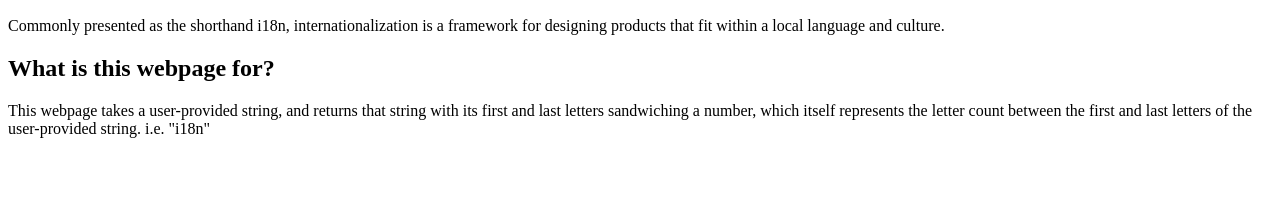
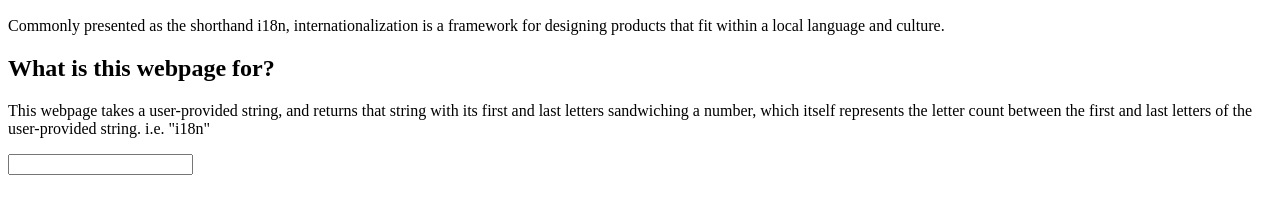
Before and after one commit to mrothe570/internationalization, a plain HTML site: page index.html in a window 1280 px wide. Shown: the part 110-324 px from the top of the page. Drawn offline with Linux system fonts and the light colour scheme.

Commit message:
add text input

```diff
--- a/index.html
+++ b/index.html
@@ -17,6 +17,9 @@
     <p>This webpage takes a user-provided string, and returns that string with its first and last letters sandwiching a
         number, which itself represents the letter count between the first and last letters of the user-provided string.
         i.e. "i18n"</p>
+    <div>
+        <input type="text" name="i18n" id="userInput">
+    </div>
 </body>
 
 </html>
```
